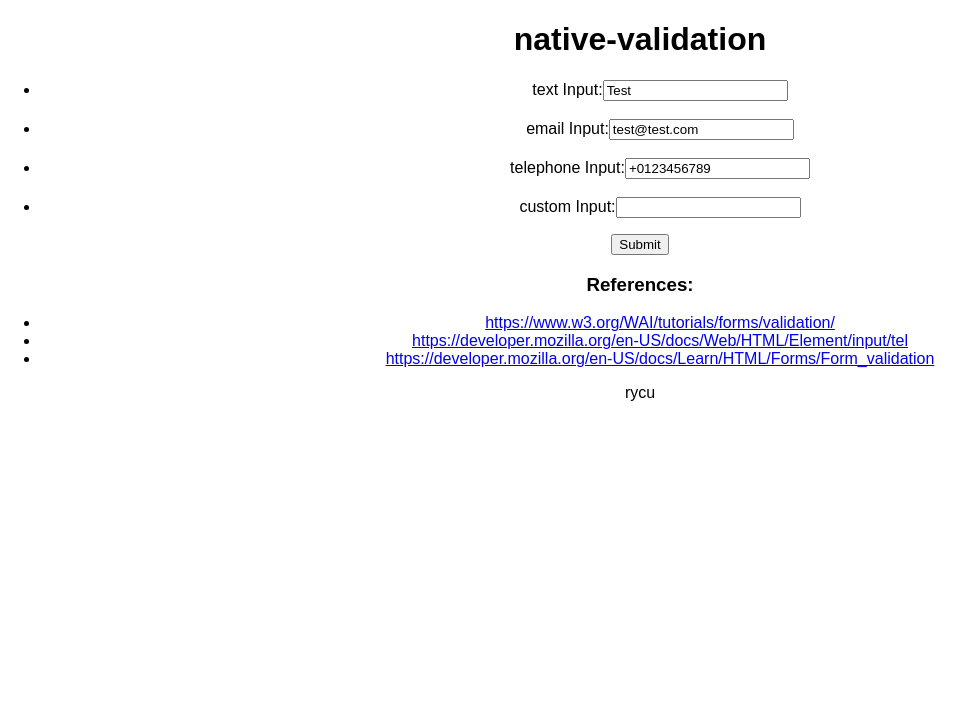
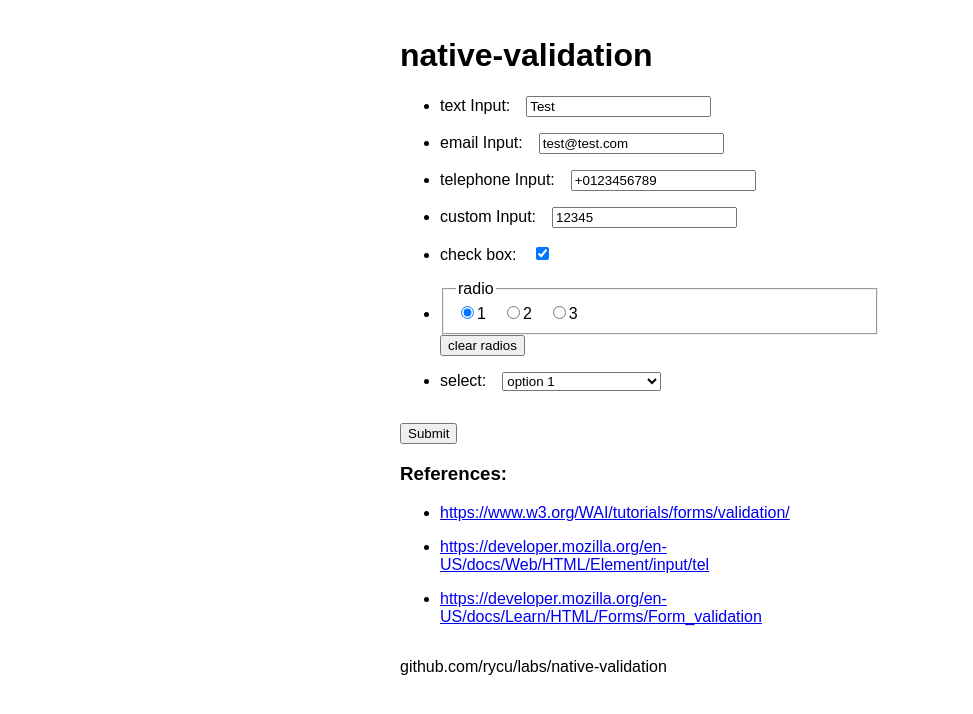
Before and after one commit to rycu/labs, a React (Create React App) app in the folder native-validation/: page / in a window 1280 px wide. Shown: the top 714 px of the page, without its empty margins (0-973 px from the left). Built offline with nearby package versions, Linux system fonts and the light colour scheme.

Commit message:
🚧 ♿️ form compleated and passed accessibility

```diff
--- a/native-validation/src/App.css
+++ b/native-validation/src/App.css
@@ -1,28 +1,13 @@
 .App {
-  text-align: center;
+  padding:1em;
+  max-width: 30em;
+  margin: 0 auto;
 }
 
-.App-logo {
-  animation: App-logo-spin infinite 20s linear;
-  height: 80px;
+li{
+  padding-bottom: 1em;
 }
 
-.App-header {
-  background-color: #222;
-  height: 150px;
-  padding: 20px;
-  color: white;
+label{
+  padding-right: 1em;
 }
-
-.App-title {
-  font-size: 1.5em;
-}
-
-.App-intro {
-  font-size: large;
-}
-
-@keyframes App-logo-spin {
-  from { transform: rotate(0deg); }
-  to { transform: rotate(360deg); }
-}
--- a/native-validation/src/App.js
+++ b/native-validation/src/App.js
@@ -2,53 +2,170 @@ import React, { Component } from 'react';
 import './App.css';
 
 class App extends Component {
-
-  constructor(props){
-
-    super(props)
+  constructor(props) {
+    super(props);
     this.state = {
-
+      submitMsg: null,
       text: "Test",
       email: "test@test.com",
       tel: "+0123456789",
-      custom: "",
-    }
-
+      custom: "12345",
+      checkBox: true,
+      radio: "1",
+      select: "option1"
+    };
   }
 
-    handleChange = (e) =>{
-      this.setState({[e.target.id]: e.target.value});
+  handleChange = e => {
+    switch (e.target.type) {
+      case "checkbox":
+        this.setState({
+          [e.target.name]: !this.state[e.target.name],
+          submitMsg: null
+        });
+        break;
+      default:
+        this.setState({
+          [e.target.name]: e.target.value,
+          submitMsg: null
+        });
+        break;
     }
+  };
 
+  handleSubmit = e => {
+    this.setState({ submitMsg: "Submit Sucsess!" });
+    e.preventDefault();
+  };
+
+  handleClearRadios = () => {
+    this.setState({ radio: null });
+  };
 
   render() {
-    return <div className="App">
+
+    return (
+      <div className="App">
         <header>
           <h1>native-validation</h1>
         </header>
-
         <section>
-          <form action="#" method="post">
+          <form onSubmit={this.handleSubmit}>
             <div>
               <ul>
                 <li>
                   <label htmlFor="text">text Input:</label>
-                  <input onChange={this.handleChange} type="text" name="text" id="text" value={this.state.text} required />
+                  <input
+                    onChange={this.handleChange}
+                    type="text"
+                    name="text"
+                    id="text"
+                    value={this.state.text}
+                    required
+                  />
                 </li>
-                <br />
                 <li>
                   <label htmlFor="email">email Input:</label>
-                  <input onChange={this.handleChange} type="email" name="email" id="email" value={this.state.email} required />
+                  <input
+                    onChange={this.handleChange}
+                    type="email"
+                    name="email"
+                    id="email"
+                    value={this.state.email}
+                    required
+                  />
                 </li>
-                <br />
                 <li>
                   <label htmlFor="tel">telephone Input:</label>
-                  <input onChange={this.handleChange} type="tel" name="tel" id="tel" value={this.state.tel} required />
+                  <input
+                    onChange={this.handleChange}
+                    type="tel"
+                    name="tel"
+                    id="tel"
+                    value={this.state.tel}
+                    required
+                  />
                 </li>
-                <br />
                 <li>
                   <label htmlFor="custom">custom Input:</label>
-                  <input onChange={this.handleChange} type="text" name="custom" id="custom" value={this.state.custom} required pattern="[0-9]{5}" title="Enter 5 numbers" />
+                  <input
+                    onChange={this.handleChange}
+                    type="text"
+                    name="custom"
+                    id="custom"
+                    value={this.state.custom}
+                    required
+                    pattern="[0-9]{5}"
+                    title="Enter 5 numbers"
+                  />
+                </li>
+                <li>
+                  <label htmlFor="checkBox">check box:</label>
+                  <input
+                    onChange={this.handleChange}
+                    type="checkbox"
+                    name="checkBox"
+                    id="checkBox"
+                    checked={this.state.checkBox}
+                    required
+                  />
+                </li>
+                <li>
+                  <fieldset>
+                    <legend> radio </legend>
+                    <label>
+                      <input
+                        onChange={this.handleChange}
+                        type="radio"
+                        name="radio"
+                        id="radio1"
+                        value="1"
+                        checked={this.state.radio === "1"}
+                        required
+                      />
+                      1
+                    </label>
+                    <label>
+                      <input
+                        onChange={this.handleChange}
+                        type="radio"
+                        name="radio"
+                        id="radio2"
+                        value="2"
+                        checked={this.state.radio === "2"}
+                        required
+                      />
+                      2
+                    </label>
+                    <label>
+                      <input
+                        onChange={this.handleChange}
+                        type="radio"
+                        name="radio"
+                        id="radio3"
+                        value="3"
+                        checked={this.state.radio === "3"}
+                        required
+                      />
+                      3
+                    </label>
+                  </fieldset>
+                  <button onClick={this.handleClearRadios}>clear radios</button>
+                </li>
+                <li>
+                  <label htmlFor="select">select:</label>
+                  <select
+                    onChange={this.handleChange}
+                    name="select"
+                    id="select"
+                    value={this.state.select}
+                    required
+                  >
+                    <option value="">please select an option</option>
+                    <option value="option1">option 1</option>
+                    <option value="option2">option 2</option>
+                    <option value="option3">option 3</option>
+                  </select>
                 </li>
               </ul>
             </div>
@@ -57,6 +174,7 @@ class App extends Component {
               <input type="submit" value="Submit" />
             </div>
           </form>
+          {this.state.submitMsg && <h3>{this.state.submitMsg}</h3>}
         </section>
 
         <footer>
@@ -80,9 +198,10 @@ class App extends Component {
             </li>
           </ul>
 
-          <p>rycu</p>
+          <p>github.com/rycu/labs/native-validation</p>
         </footer>
-      </div>;
+      </div>
+    );
   }
 }
 
```
